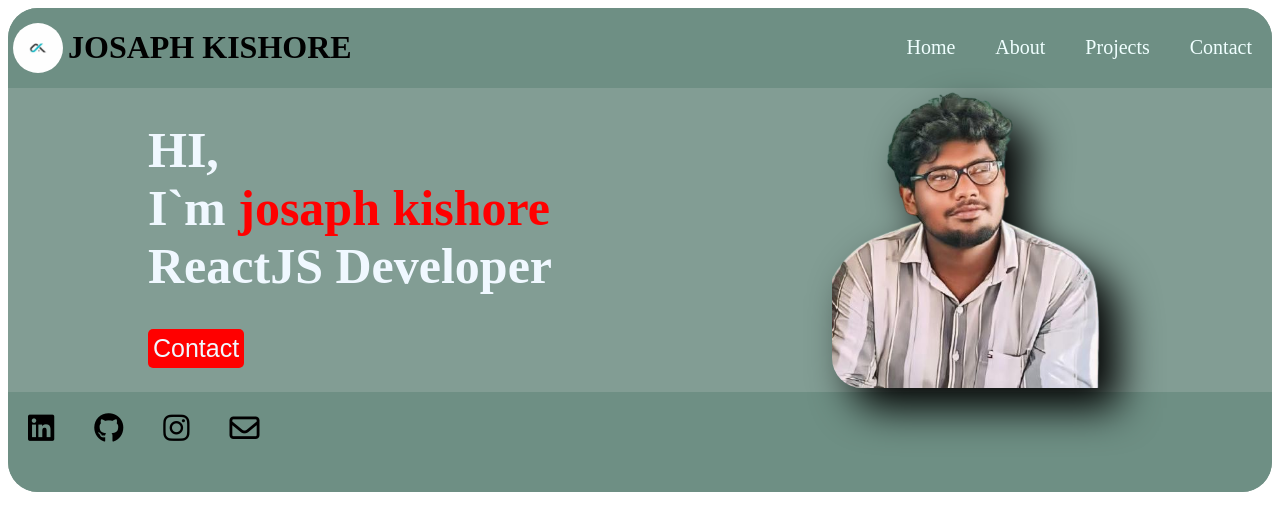
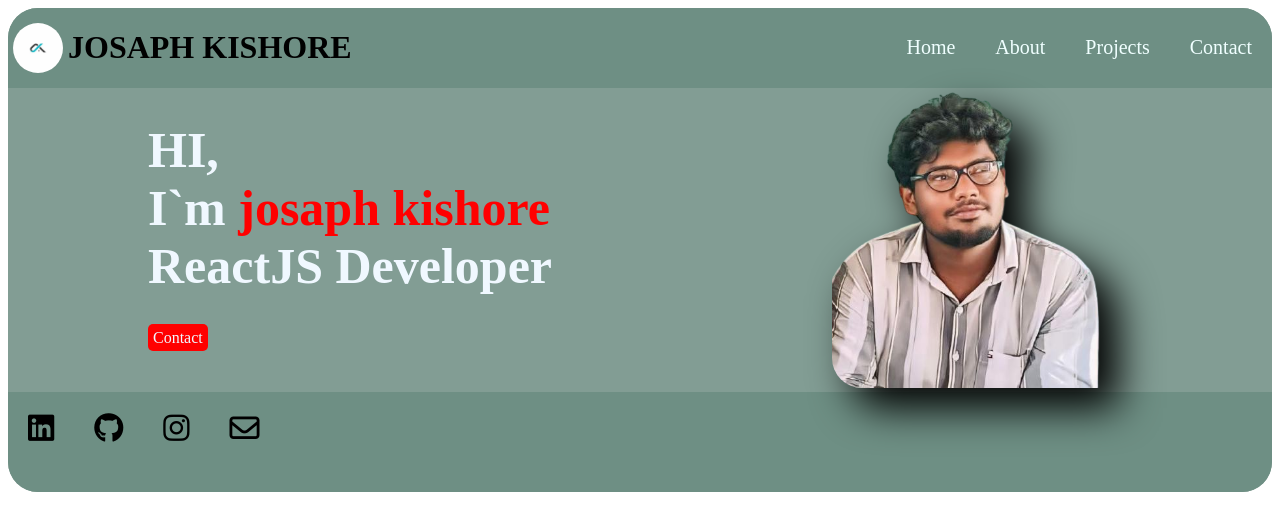
Before and after one commit to josaphkishore9182/kishore-, a React (Create React App) app: page / in a window 1280 px wide. Shown: the top 530 px of the page. Built offline with nearby package versions, Linux system fonts and the light colour scheme.

Commit message:
Adding whatsup Link

```diff
--- a/src/App.css
+++ b/src/App.css
@@ -55,13 +55,15 @@
 .Home_left span {
   color:red;
 }
-.Home_left button {
+.Home_left a {
   background: red;
   color: aliceblue;
-  font-size: 25px;
+  font-size: 25px solid white;
   border: 0cap;
   padding: 5px 5px;
   border-radius: 5px;
+  text-decoration: none;
+
 }
 .Home_right img {
    width: 300px;
--- a/src/WebPage/Home.jsx
+++ b/src/WebPage/Home.jsx
@@ -8,7 +8,7 @@ const Home = () => {
          I`m <span>josaph kishore</span>
          <br/> ReactJS Developer</h1>
          <div className="Home_button">
-            <button>Contact</button>
+            <a href='https://wa.link/8pa5qi'>Contact</a>
          </div>
         </div>
         <div className="Home_right">
```
